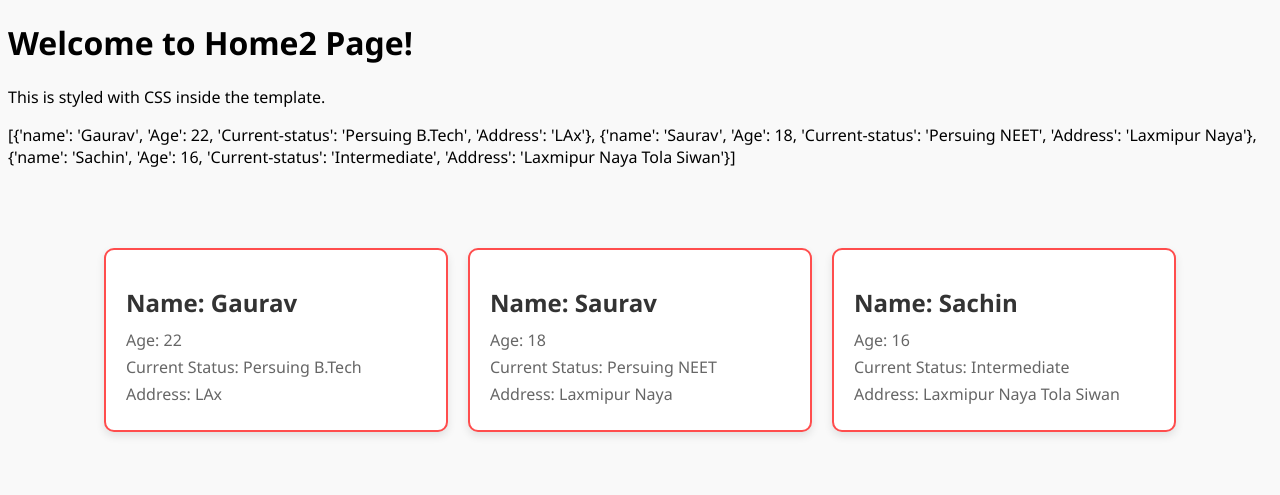
After one commit to gk022135/test, a Flask app: page /home in a window 1280 px wide. The commit adds this page. Shown: the top 495 px of the page. Run offline with Flask 3, Linux system fonts and the light colour scheme.

Commit message:
Dynamic data rendering in python

```diff
--- a/app.py
+++ b/app.py
@@ -1,9 +1,35 @@
-from flask import Flask, jsonify,render_template
+from flask import Flask, render_template
 
 app = Flask(__name__)
+
+Data = [
+    {
+        'name' : "Gaurav",
+        'Age' : 22,
+        'Current-status' : 'Persuing B.Tech',
+        'Address' : 'LAx'
+    },
+    {
+        'name' : "Saurav",
+        'Age' : 18,
+        'Current-status' : 'Persuing NEET',
+        'Address' : 'Laxmipur Naya'
+    },
+    {
+        'name' : "Sachin",
+        'Age' : 16,
+        'Current-status' : 'Intermediate',
+        'Address' : 'Laxmipur Naya Tola Siwan'
+    },
+]
 
 @app.route('/')
 def home():
     return render_template('home.html')
+
+@app.route('/home')
+def home2():
+    return render_template('home2.html', Data = Data)
+
 if __name__ == '__main__':
     app.run(debug=True, port=5000)
--- /dev/null
+++ b/templates/home2.html
@@ -0,0 +1,67 @@
+<!DOCTYPE html>
+<html>
+
+<head>
+    <title>Second Page</title>
+    <style>
+        .card-container {
+          display: flex;
+          flex-wrap: wrap;
+          justify-content: center;
+          gap: 20px;
+          padding: 20px;
+        }
+
+        .card {
+          background-color: #fff;
+          border: 2px solid #ff4d4d;
+          border-radius: 10px;
+          box-shadow: 0 4px 8px rgba(0, 0, 0, 0.1);
+          padding: 20px;
+          width: 300px;
+          transition: transform 0.3s ease;
+        }
+
+        .card:hover {
+          transform: translateY(-10px);
+        }
+
+        .card h1 {
+          font-size: 1.5em;
+          color: #333;
+          margin-bottom: 10px;
+        }
+
+        .card p {
+          font-size: 1em;
+          color: #666;
+          margin: 5px 0;
+        }
+
+        body {
+          font-family: 'Segoe UI', sans-serif;
+          background-color: #f9f9f9;
+        }
+      </style>
+</head>
+
+<body>
+    <h1>Welcome to Home2 Page!</h1>
+    <p>This is styled with CSS inside the template.</p>
+    <p>{{Data}}</p>
+
+    <br><br>
+    <div class="card-container">
+        {% for x in Data %}
+          <div class="card">
+            <h1>Name: {{ x['name'] }}</h1>
+            <p>Age: {{ x['Age'] }}</p>
+            <p>Current Status: {{ x['Current-status'] }}</p>
+            <p>Address: {{ x['Address'] }}</p>
+          </div>
+        {% endfor %}
+      </div>
+    <br><br>
+</body>
+
+</html>
```
Also changed, not shown: backend/signup.py (added, +41 -0 lines), templates/home.html (+14 -6 lines).
